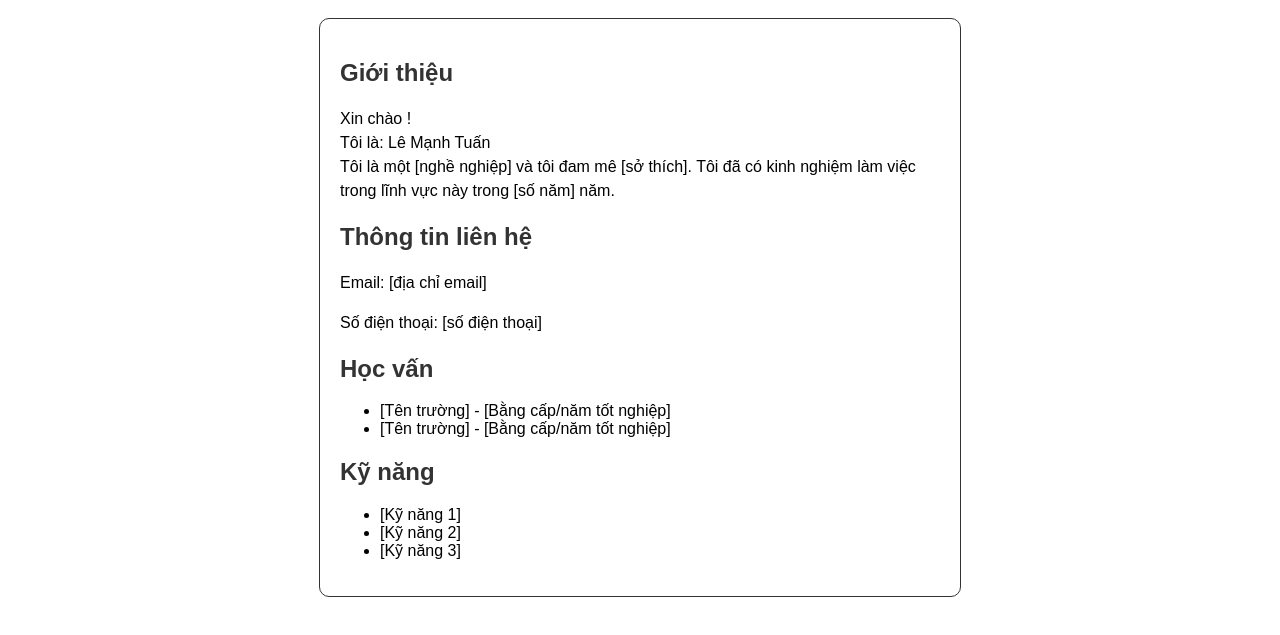
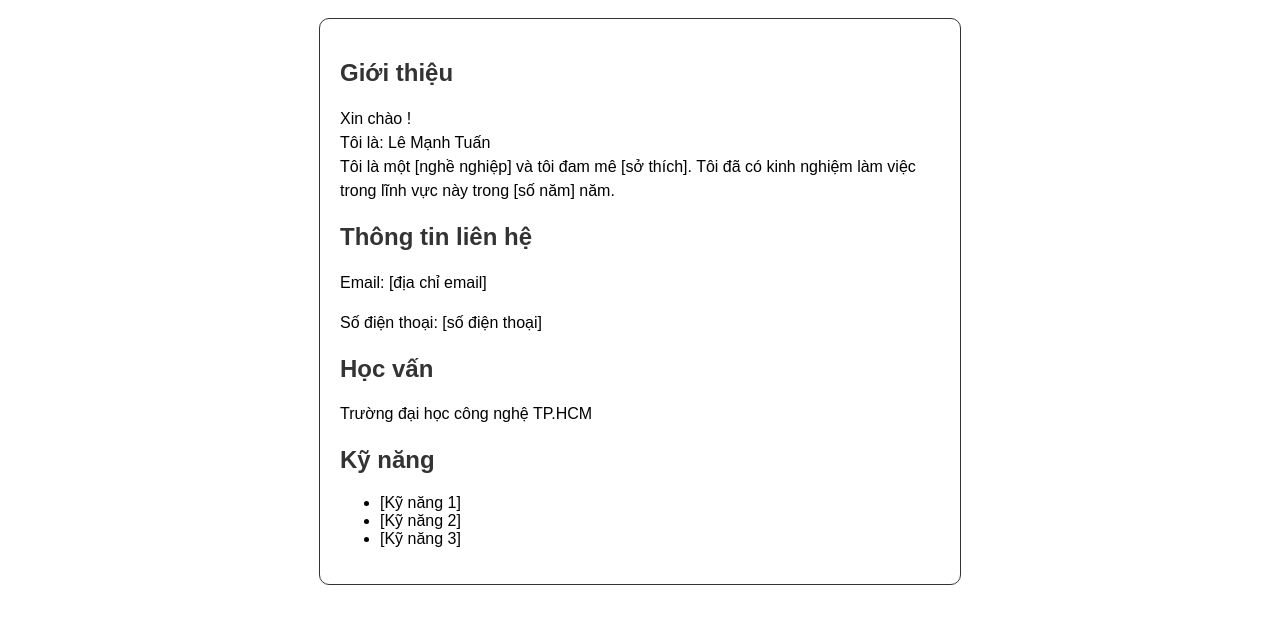
Before and after one commit to KaiOzu284/MTuan.github.io, a plain HTML site: page index.html in a window 1280 px wide. Shown: the part 79-714 px from the top of the page. Drawn offline with Linux system fonts and the light colour scheme.

Commit message:
update on branch test

```diff
--- a/index.html
+++ b/index.html
@@ -23,10 +23,7 @@
       <p>Số điện thoại: [số điện thoại]</p>
 
       <h2>Học vấn</h2>
-      <ul>
-        <li>[Tên trường] - [Bằng cấp/năm tốt nghiệp]</li>
-        <li>[Tên trường] - [Bằng cấp/năm tốt nghiệp]</li>
-      </ul>
+      <p>Trường đại học công nghệ TP.HCM</p>
 
       <h2>Kỹ năng</h2>
       <ul>
```
